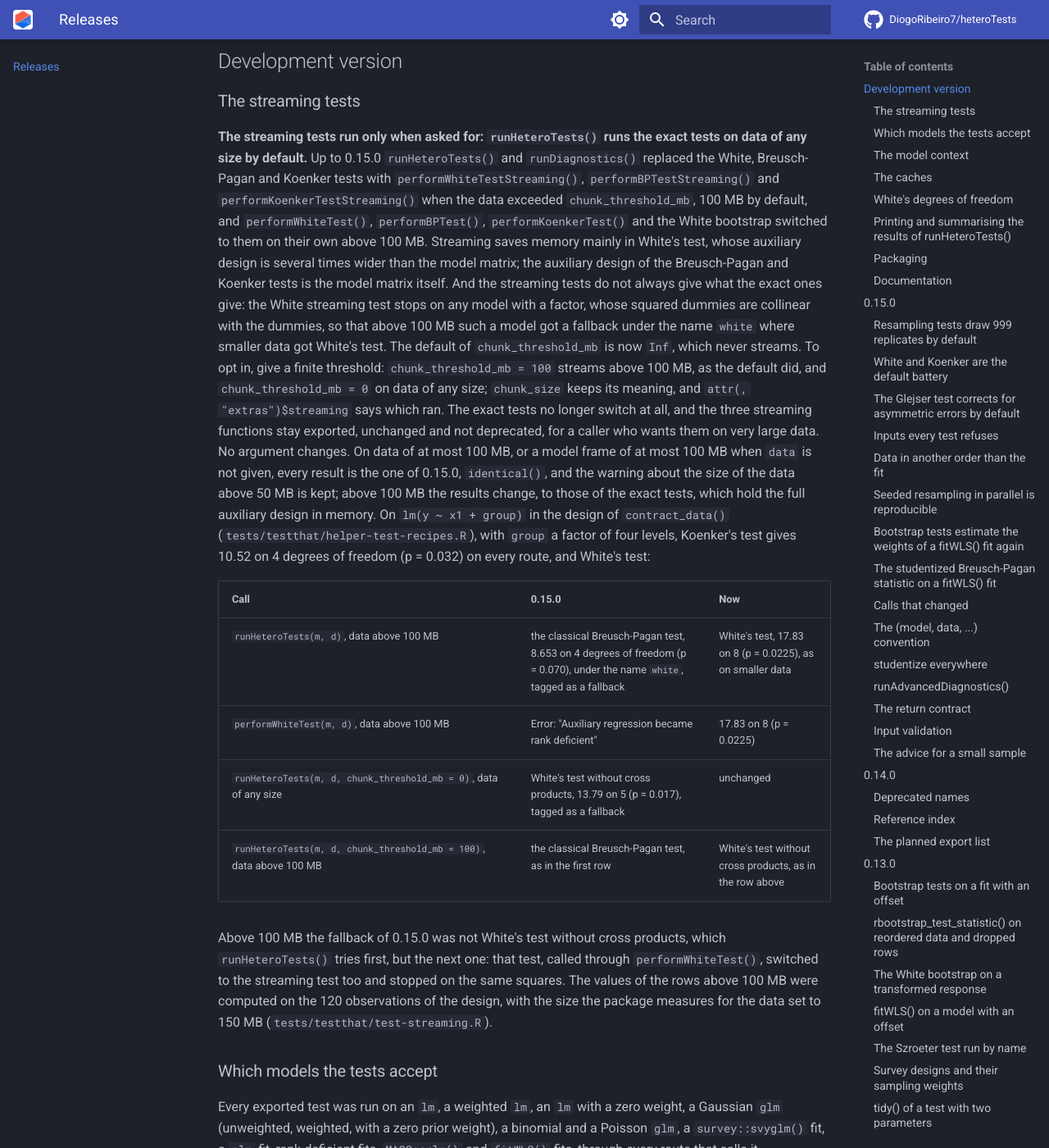
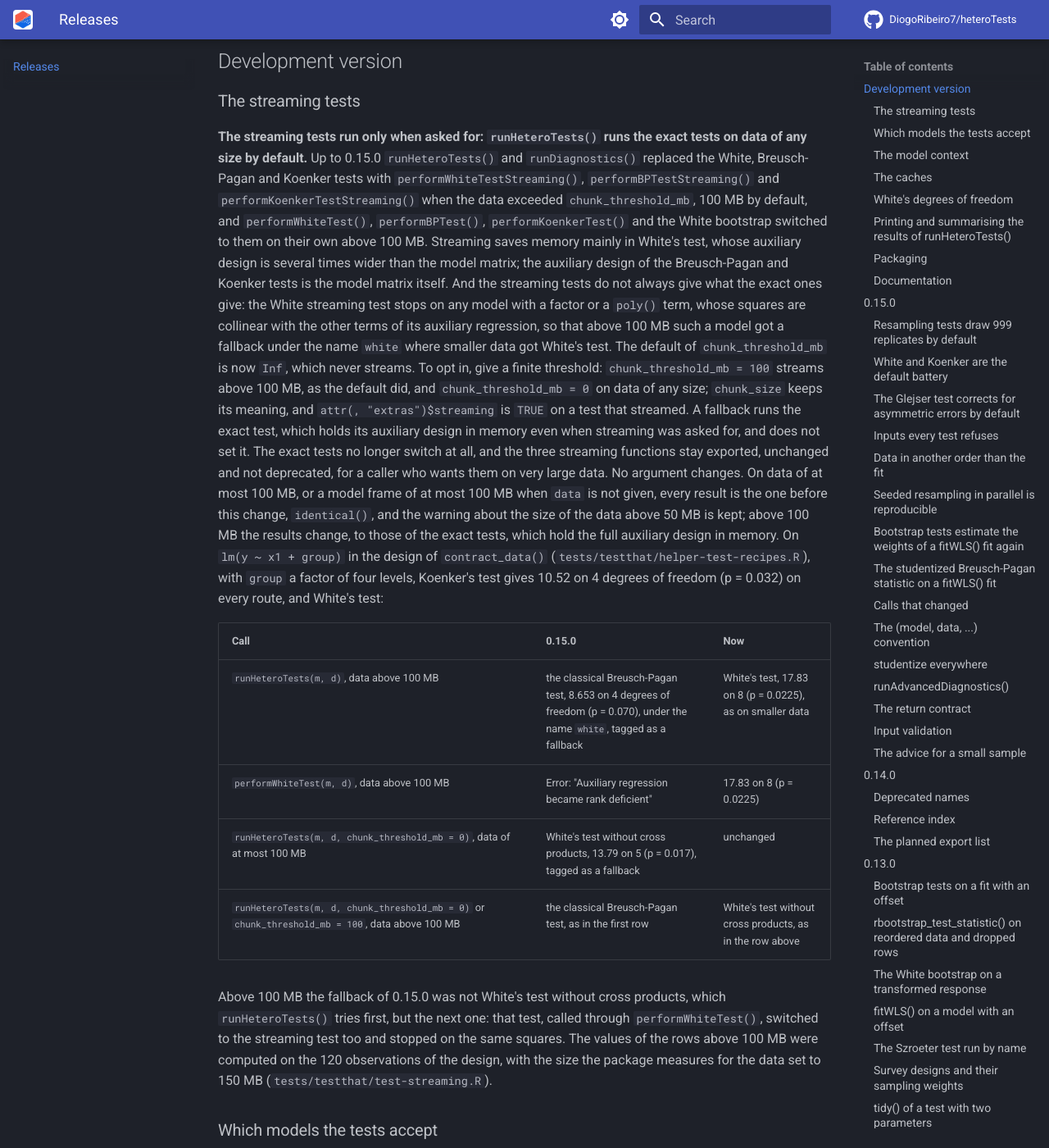
Before and after one commit to DiogoRibeiro7/heteroTests, an MkDocs documentation site: the page built from docs/releases.md, in a window 1280 px wide and 1400 px high, scrolled down 236 px. Shown: the whole window at 82% size. Built offline with MkDocs 1.6.1 and Material for MkDocs 9.7.7, drawn with Linux system fonts in a browser that asks for light colours; comment, search, counter and statistics services are not loaded.

Commit message:
Correct what the opt-in streaming change says it changes
From the review of the previous commit:
- runHeteroTests(chunk_threshold_mb = 0) above 100 MB changes too: it
  gave the classical Breusch-Pagan test in 0.15.0 and gives White's test
  without cross products now, as with a threshold of 100;
- on data of at most 100 MB a result is the one before this change, not
  the one of 0.15.0, which other changes of 0.16.0 alter;
- extras$streaming is TRUE on a test that streamed; a fallback runs the
  exact test, holds its auxiliary design in memory, and does not set it;
- the White streaming test stops on a poly() term as on a factor;
- the third notebook no longer says the runner streams by itself.

```diff
--- a/docs/releases.md
+++ b/docs/releases.md
@@ -19,19 +19,22 @@ above 100 MB. Streaming saves memory mainly in White's test, whose auxiliary
 design is several times wider than the model matrix; the auxiliary design of
 the Breusch-Pagan and Koenker tests is the model matrix itself. And the
 streaming tests do not always give what the exact ones give: the White
-streaming test stops on any model with a factor, whose squared dummies are
-collinear with the dummies, so that above 100 MB such a model got a fallback
-under the name `white` where smaller data got White's test. The default of
-`chunk_threshold_mb` is now `Inf`, which never streams. To opt in, give a
-finite threshold: `chunk_threshold_mb = 100` streams above 100 MB, as the
-default did, and `chunk_threshold_mb = 0` on data of any size; `chunk_size`
-keeps its meaning, and `attr(, "extras")$streaming` says which ran. The
-exact tests no longer switch at all, and the three streaming functions stay
+streaming test stops on any model with a factor or a `poly()` term, whose
+squares are collinear with the other terms of its auxiliary regression, so
+that above 100 MB such a model got a fallback under the name `white` where
+smaller data got White's test. The default of `chunk_threshold_mb` is now
+`Inf`, which never streams. To opt in, give a finite threshold:
+`chunk_threshold_mb = 100` streams above 100 MB, as the default did, and
+`chunk_threshold_mb = 0` on data of any size; `chunk_size` keeps its
+meaning, and `attr(, "extras")$streaming` is `TRUE` on a test that
+streamed. A fallback runs the exact test, which holds its auxiliary design
+in memory even when streaming was asked for, and does not set it. The exact
+tests no longer switch at all, and the three streaming functions stay
 exported, unchanged and not deprecated, for a caller who wants them on very
 large data. No argument changes. On data of at most 100 MB, or a model frame
-of at most 100 MB when `data` is not given, every result is the one of
-0.15.0, `identical()`, and the warning about the size of the data above 50 MB
-is kept; above 100 MB the results change, to those of the exact tests, which
+of at most 100 MB when `data` is not given, every result is the one before
+this change, `identical()`, and the warning about the size of the data above
+50 MB is kept; above 100 MB the results change, to those of the exact tests, which
 hold the full auxiliary design in memory. On `lm(y ~ x1 + group)` in the
 design of `contract_data()` (`tests/testthat/helper-test-recipes.R`), with
 `group` a factor of four levels, Koenker's test gives 10.52 on 4 degrees of
@@ -41,8 +44,8 @@ freedom (p = 0.032) on every route, and White's test:
 | --- | --- | --- |
 | `runHeteroTests(m, d)`, data above 100 MB | the classical Breusch-Pagan test, 8.653 on 4 degrees of freedom (p = 0.070), under the name `white`, tagged as a fallback | White's test, 17.83 on 8 (p = 0.0225), as on smaller data |
 | `performWhiteTest(m, d)`, data above 100 MB | Error: "Auxiliary regression became rank deficient" | 17.83 on 8 (p = 0.0225) |
-| `runHeteroTests(m, d, chunk_threshold_mb = 0)`, data of any size | White's test without cross products, 13.79 on 5 (p = 0.017), tagged as a fallback | unchanged |
-| `runHeteroTests(m, d, chunk_threshold_mb = 100)`, data above 100 MB | the classical Breusch-Pagan test, as in the first row | White's test without cross products, as in the row above |
+| `runHeteroTests(m, d, chunk_threshold_mb = 0)`, data of at most 100 MB | White's test without cross products, 13.79 on 5 (p = 0.017), tagged as a fallback | unchanged |
+| `runHeteroTests(m, d, chunk_threshold_mb = 0)` or `chunk_threshold_mb = 100`, data above 100 MB | the classical Breusch-Pagan test, as in the first row | White's test without cross products, as in the row above |
 
 Above 100 MB the fallback of 0.15.0 was not White's test without cross
 products, which `runHeteroTests()` tries first, but the next one: that test,
```
Also changed, not shown: NEWS.md (+16 -13 lines), docs/reference/performWhiteTest.md (+1 -1 lines), docs/reference/runHeteroTests.md (+1 -1 lines), 6 other files.
